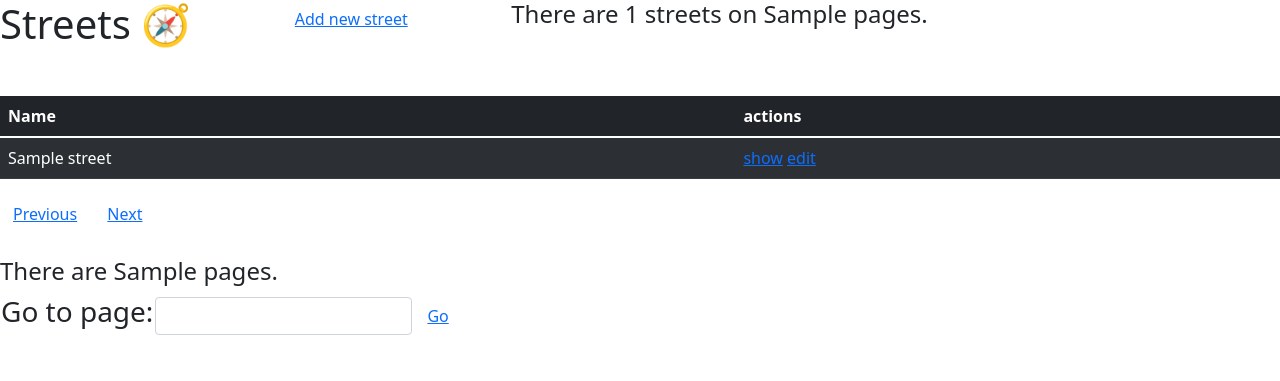
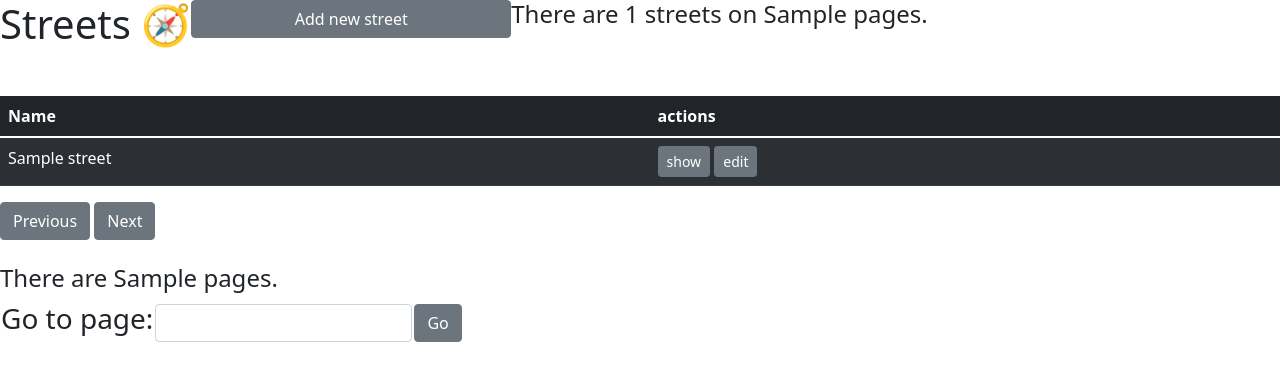
Before and after one commit to wlfhrtd/not_project, a Symfony app: template templates/street/index.html.twig in a window 1280 px wide. Shown: the top 381 px of the page. Run offline with Twig, Linux system fonts and the light colour scheme; the template is opened without the code that fills it: most values are stand-ins (such as "Sample title", 1, 10 or a date in 2020); form fields are guessed from the names that the template uses; some libraries are stand-ins or nearby versions.

Commit message:
street layout changes

```diff
--- a/templates/street/_delete_form.html.twig
+++ b/templates/street/_delete_form.html.twig
@@ -1,4 +1,4 @@
 <form method="post" action="{{ path('app_street_delete', {'id': street.id}) }}" onsubmit="return confirm('Are you sure you want to delete this item?');">
     <input type="hidden" name="_token" value="{{ csrf_token('delete' ~ street.id) }}">
-    <button class="btn">Delete</button>
+    <button class="btn btn-danger">Delete</button>
 </form>
--- a/templates/street/_form.html.twig
+++ b/templates/street/_form.html.twig
@@ -1,4 +1,4 @@
 {{ form_start(form) }}
     {{ form_widget(form) }}
-    <button class="btn">{{ button_label|default('Save') }}</button>
+    <button class="btn btn-primary">{{ button_label|default('Save') }}</button>
 {{ form_end(form) }}
--- a/templates/street/edit.html.twig
+++ b/templates/street/edit.html.twig
@@ -7,7 +7,7 @@
 
     {{ include('street/_form.html.twig', {'button_label': 'Update'}) }}
 
-    <a href="{{ path('app_street_index') }}">back to list</a>
+    <a href="{{ path('app_street_index') }}" class="btn btn-secondary">back to list</a>
 
     {{ include('street/_delete_form.html.twig') }}
 {% endblock %}
--- a/templates/street/index.html.twig
+++ b/templates/street/index.html.twig
@@ -6,7 +6,7 @@
 
     <div class="d-flex just-content-start">
         <h1 class="mb-5">Streets 🧭</h1>
-        <a href="{{ path('app_street_new') }}" class="btn btn-link w-25 h-50">Add new street</a>
+        <a href="{{ path('app_street_new') }}" class="btn btn-secondary w-25 h-50">Add new street</a>
         <h4>There are {{ streets|length }} streets on {{ paginationCap }} pages.</h4>
     </div>
 
@@ -22,8 +22,8 @@
             <tr>
                 <td>{{ street.name }}</td>
                 <td>
-                    <a href="{{ path('app_street_show', {'id': street.id}) }}">show</a>
-                    <a href="{{ path('app_street_edit', {'id': street.id}) }}">edit</a>
+                    <a href="{{ path('app_street_show', {'id': street.id}) }}" class="btn btn-sm btn-secondary">show</a>
+                    <a href="{{ path('app_street_edit', {'id': street.id}) }}" class="btn btn-sm btn-secondary">edit</a>
                 </td>
             </tr>
         {% else %}
@@ -36,13 +36,13 @@
 
     {% if previous >= 0 %}
         <a href="{{ path('app_street_index', { offset: previous }) }}"
-           class="btn btn-link">
+           class="btn btn-secondary">
             Previous
         </a>
     {% endif %}
     {% if next < streets|length %}
         <a href="{{ path('app_street_index', { offset: next }) }}"
-           class="btn btn-link">
+           class="btn btn-secondary">
             Next
         </a>
     {% endif %}
@@ -57,7 +57,7 @@
             <td><h3>Go to page:</h3></td>
             {{ form_start(paginationForm) }}
             <td>{{ form_widget(paginationForm.page, { 'attr': { 'max': paginationCap } }) }}</td>
-            <td><button type="submit" id="pagination_form_submit" class="btn btn-link">Go</button></td>
+            <td><button type="submit" id="pagination_form_submit" class="btn btn-secondary">Go</button></td>
             {{ form_end(paginationForm) }}
         </tr>
         </tbody>
--- a/templates/street/new.html.twig
+++ b/templates/street/new.html.twig
@@ -7,5 +7,5 @@
 
     {{ include('street/_form.html.twig') }}
 
-    <a href="{{ path('app_street_index') }}">back to list</a>
+    <a href="{{ path('app_street_index') }}" class="btn btn-secondary">back to list</a>
 {% endblock %}
--- a/templates/street/show.html.twig
+++ b/templates/street/show.html.twig
@@ -18,9 +18,9 @@
         </tbody>
     </table>
 
-    <a href="{{ path('app_street_index') }}">back to list</a>
+    <a href="{{ path('app_street_index') }}" class="btn btn-secondary">back to list</a>
 
-    <a href="{{ path('app_street_edit', {'id': street.id}) }}">edit</a>
+    <a href="{{ path('app_street_edit', {'id': street.id}) }}" class="btn btn-secondary">edit</a>
 
     {{ include('street/_delete_form.html.twig') }}
 {% endblock %}
```
